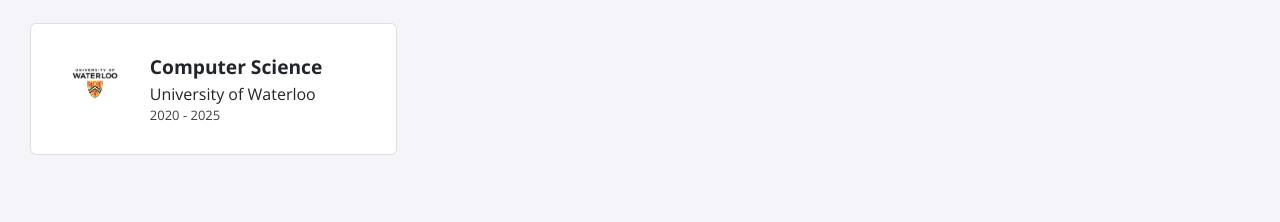
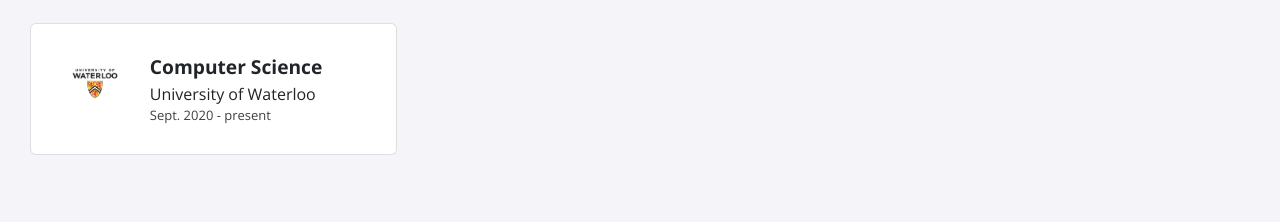
Before and after one commit to mwango-phoenix/mwango-phoenix.github.io, a Jekyll site: the page built from index.html, in a window 1280 px wide. Shown: the part 1146-1368 px from the top of the page. Built offline with Jekyll 4.4.1, drawn with Linux system fonts in a browser that asks for light colours; nearby versions of some CDN libraries.

Commit message:
Corrected date

```diff
--- a/_data/education.yml
+++ b/_data/education.yml
@@ -1,4 +1,4 @@
 - course: Computer Science
   institute: University of Waterloo
-  dates: 2020 - 2025
+  dates: Sept. 2020 - present
   logo: uw.png
```
